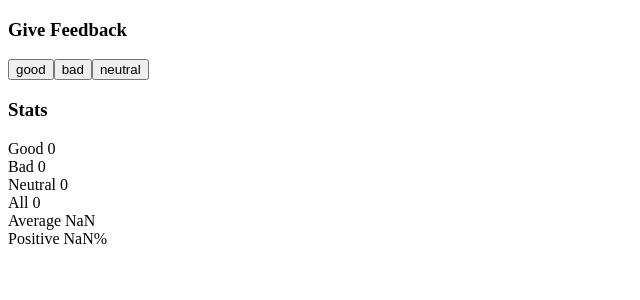
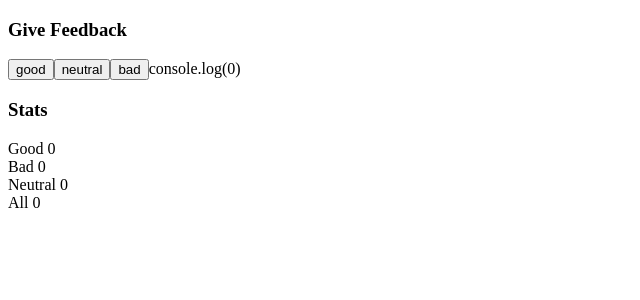
Before and after one commit to kentauyeung/fullstackopen-react, a React (Create React App) app: page / in a window 1280 px wide. Shown: the top 300 px of the page, without its empty margins (0-640 px from the left). Built offline with nearby package versions, Linux system fonts and the light colour scheme.

Commit message:
Added Sum component

```diff
--- a/src/App.js
+++ b/src/App.js
@@ -23,27 +23,57 @@ const Button = (props) => (
   </button>
 )
 
+const Sum = (p1, p2, p3) => {
+  return p1 + p2 + p3
+}
+
+const Average = (p1, p2, p3) => {
+  return
+}
 
 const App = () => {
-  const [good, setGood] = useState(0)
-  const [bad, setBad] = useState(0)
-  const [neutral, setNeutral] = useState(0)
+  const [clicks, setClicks] = useState({
+    good: 0, neutral: 0, bad: 0
+  })
+
+  const handleGoodClick = () => {
+    const newClicks = {
+      ...clicks,
+      good: clicks.good + 1
+    }
+    setClicks(newClicks)
+  }
+
+  const handleNeutralClick = () => {
+    const newClicks = {
+      ...clicks,
+      neutral: clicks.neutral + 1
+    }
+    setClicks(newClicks)
+  }
+
+  const handleBadClick = () => {
+    const newClicks = {
+      ...clicks,
+      bad: clicks.bad + 1
+    }
+    setClicks(newClicks)
+  }
 
 
   return (
     <div>
       <h3>Give Feedback</h3>
-      <Button handleClick={() => setGood(good + 1)} text="good" />
-      <Button handleClick={() => setBad(bad + 1)} text="bad" />
-      <Button handleClick={() => setNeutral(neutral + 1)} text="neutral" />
+      <Button handleClick={handleGoodClick} text="good" />
+      <Button handleClick={handleNeutralClick} text="neutral" />
+      <Button handleClick={handleBadClick} text="bad" />
+      console.log({clicks.good})
       <div>
         <h3>Stats</h3>
-        <div>Good {good}</div>
-        <div>Bad {bad}</div>
-        <div>Neutral {neutral}</div>
-        <div>All {good + bad + neutral}</div>
-        <div>Average { (good + bad + neutral) / good - bad }</div>
-        <div>Positive {(good / (good + bad + neutral)) * 100}%</div>
+        <div>Good {clicks.good}</div>
+        <div>Bad {clicks.bad}</div>
+        <div>Neutral {clicks.neutral}</div>
+        <div>All {Sum(clicks.good, clicks.bad, clicks.neutral)}</div>
       </div>
     </div>
   )
```
